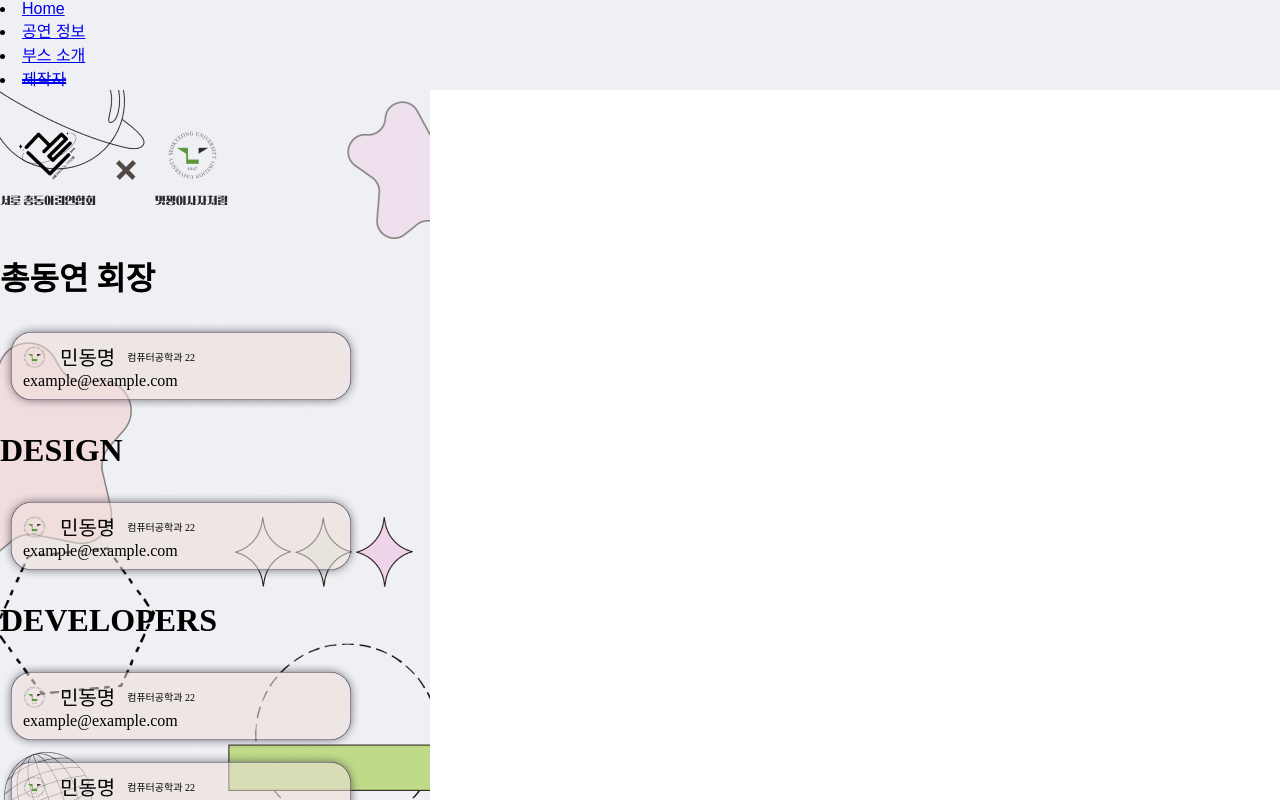
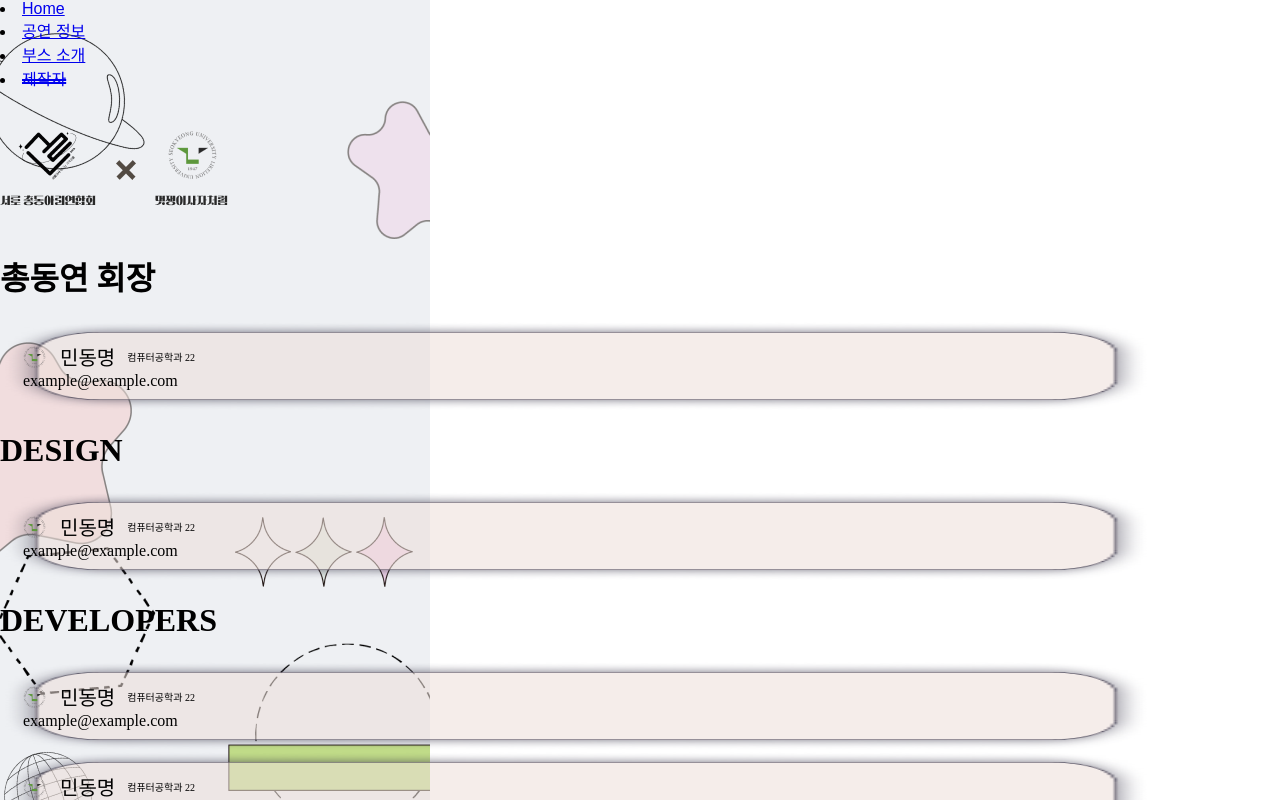
Before and after one commit to LikeLion-SKU/2024-SKU-Club-Fair, a React (Vite) app: page /about in a window 1280 px wide. Shown: the top 800 px of the page. Built offline with nearby package versions, Linux system fonts and the light colour scheme; a web font is replaced by a local one.

Commit message:
fix/ 제작자 페이지 수정, 헤드 배경색 변경

```diff
--- a/src/components/InfoLine.jsx
+++ b/src/components/InfoLine.jsx
@@ -1,8 +1,8 @@
 export default function InfoLine({ name, src, img ,info})
 {
     return(
-        <div style={{margin :'5', width: '90%'}}>
-        <div style={{ display: 'flex', flexDirection:'column', width: '362px', height: '90px',justifyContent : 'center' ,backgroundImage :"url('/box_about.png')",backgroundSize :'background-size: 100% 100%;'}}>
+        <div style={{ width: '90%'}}>
+        <div style={{ display: 'flex', flexDirection:'column', width: '100%', height: '90px',justifyContent : 'center' ,backgroundImage :"url('/box_about.png')",backgroundSize :'100% 100%'}}>
             <div style={{ display: 'flex',flexDirection:'row', width: '100%', height: '30px',alignItems: 'center', paddingLeft : '15px'}}>
                 <img src={img} style={{ width: '29px',height: '29px',marginLeft: '5px' }} />
                 <p style={{ marginLeft: '11px',fontSize :'20px' }}>{name}</p>
--- a/src/pages/About.jsx
+++ b/src/pages/About.jsx
@@ -2,9 +2,13 @@ import Header from '../components/Header';
 import { BgAbout, Colla } from '../styles/page_about';
 import InfoLine from '../components/InfoLine';
 import test from '/logo_lion.png';
-
+import bg from '/bg_info.png';
+import {
+  Container,
+} from '../styles/ClubList';
 export default function About() {
   return (
+    <Container style={{backgroundImage : {bg}}}>
     <BgAbout>
       <Header />
       <div style={{height : '40px'}}></div>
@@ -50,5 +54,6 @@ export default function About() {
         img={test}
       />
     </BgAbout>
+    </Container>
   );
 }
--- a/src/styles/Global.jsx
+++ b/src/styles/Global.jsx
@@ -10,7 +10,7 @@ export const GlobalDiv = styled.div`
 
 export const GlobalHeaderContainer = styled.div`
   width: 100%;
-  background-color: #eef0f3;
+  background-color: #eef0f300;
   font-family: 'LOTTERIADDAG', sans-serif;
 `;
 
--- a/src/styles/page_about.jsx
+++ b/src/styles/page_about.jsx
@@ -2,8 +2,7 @@ import styled from 'styled-components';
 
 export const BgAbout = styled.div`
     @media screen and (max-width: 500px) {
-        width : 100%;
-        height: 100dvh;
+        height: calc(var(--vh, 1vh) * 100);
         display: flex;
         flex-direction: column;
         align-items: center;
```
